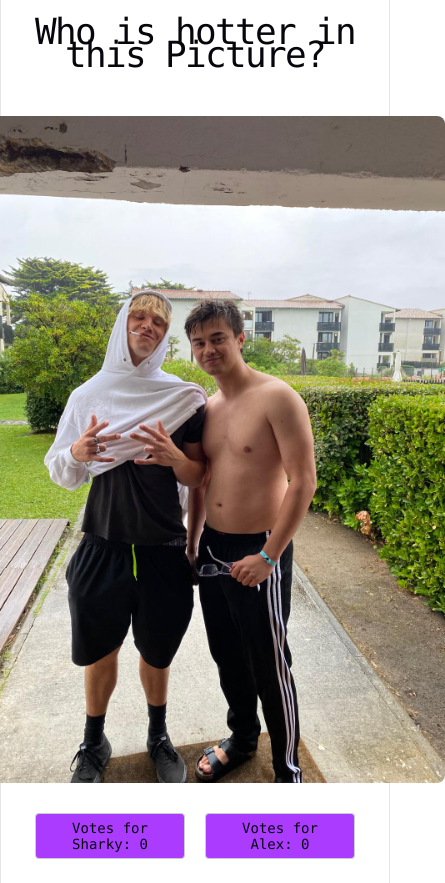
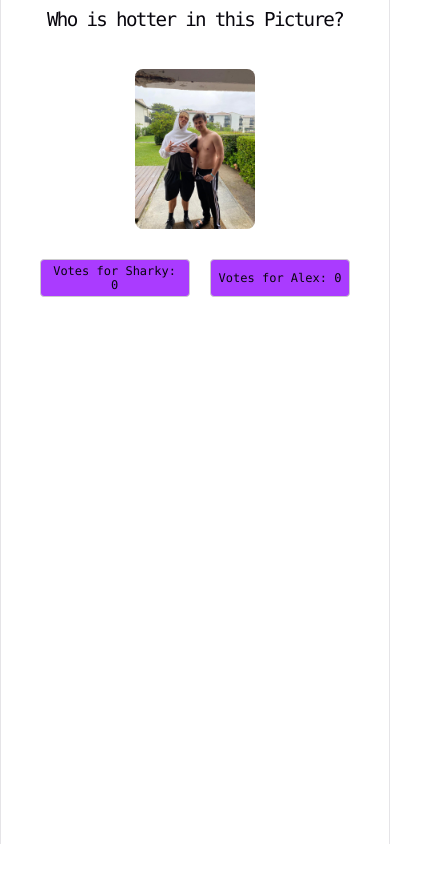
Before and after one commit to DaSebb/shark-voting, a React (Vite) app: page / in a window 390 px wide. Shown: the whole page, 445 px wide, since content can reach past the window. After the commit the page ends 844 px from the top, so only its background shows below. Built offline with nearby package versions, Linux system fonts and the light colour scheme.

Commit message:
mobile adjustments

```diff
--- a/src/App.css
+++ b/src/App.css
@@ -219,3 +219,19 @@
   height: auto;
   border-radius: 8px;
 }
+
+@media (max-width: 480px) {
+  .hero-img {
+    max-width: 120px;
+  }
+
+  .counter {
+    font-size: 12px;
+    padding: 4px 8px;
+  }
+
+  h1 {
+    font-size: 1.2rem;
+    margin: 8px 0;
+  }
+}
```
